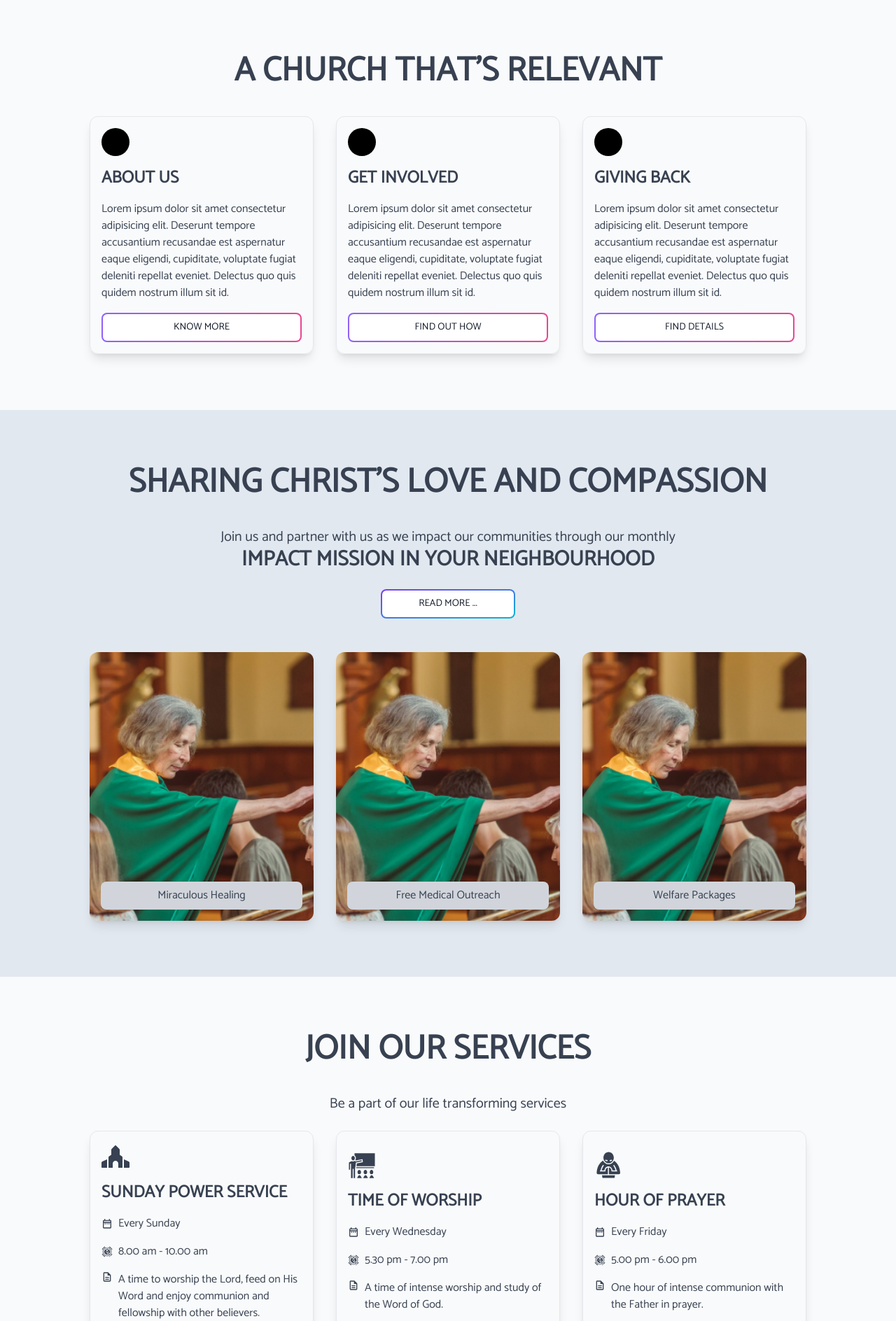
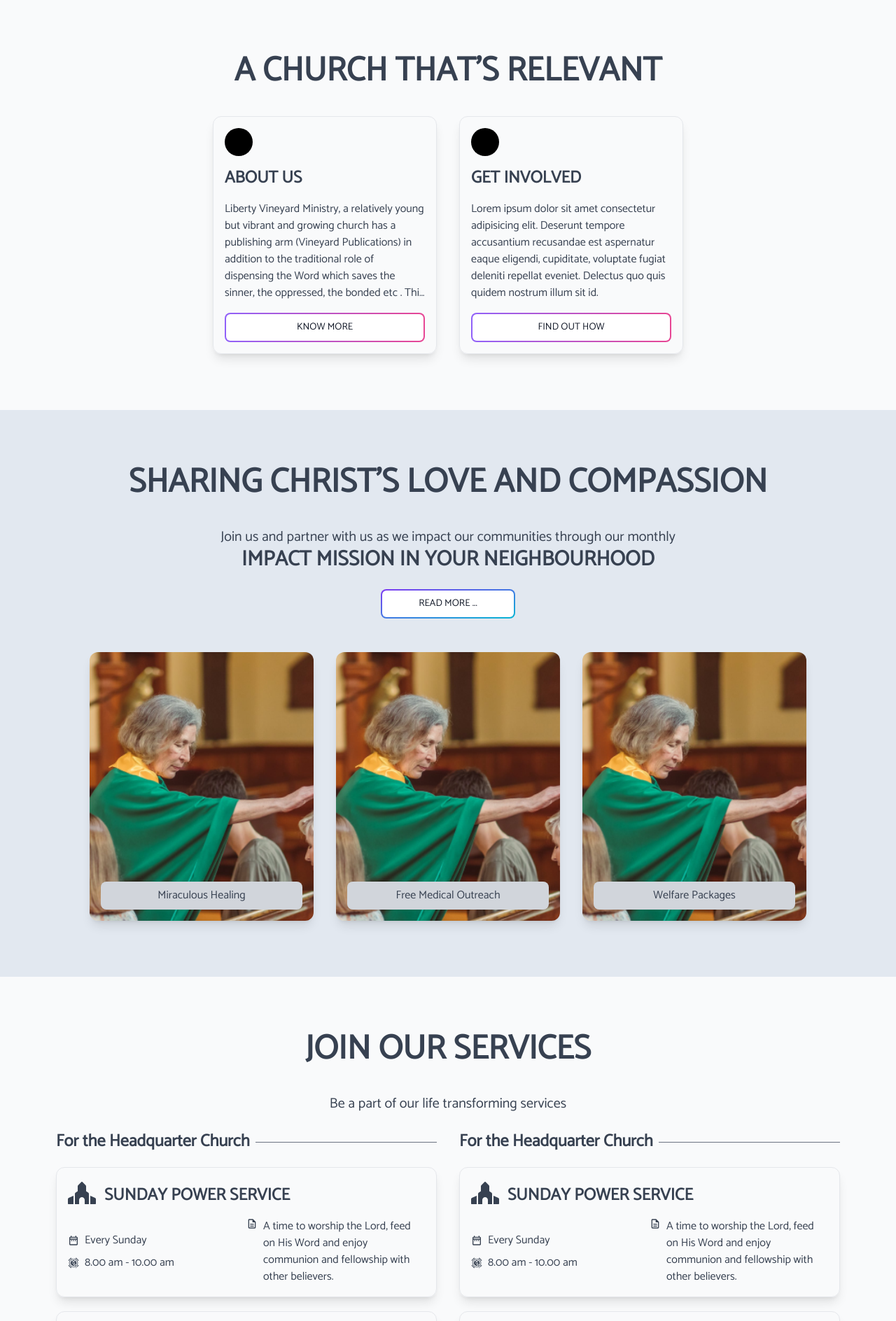
Before and after one commit to Ameneterh/liberty-vineyard, a React (Vite) app in the folder client/: page / in a window 1280 px wide. Shown: the part 912-2800 px from the top of the page at 70% size. Built offline with nearby package versions, Linux system fonts and the light colour scheme.

Commit message:
updates Nov 25 2024

```diff
--- a/client/src/pages/Announcements.jsx
+++ b/client/src/pages/Announcements.jsx
@@ -60,7 +60,7 @@ export default function Announcements() {
       <div className="max-w-6xl mx-auto flex flex-col gap-8 py-7 justify-center items-center">
         <MdOutlineConstruction className="mt-20 text-[200px]" />
         <h1 className="w-full text-center text-2xl md:text-7xl">
-          Page Under Construction
+          Write the Vision & Annual Thanksgiving
         </h1>
         {/* {posts && posts.length > 0 ? (
           <>
--- /dev/null
+++ b/client/src/pages/DonationOffering.jsx
@@ -0,0 +1,5 @@
+import React from "react";
+
+export default function DonationOffering() {
+  return <div>DonationOffering</div>;
+}
--- a/client/src/pages/Home.jsx
+++ b/client/src/pages/Home.jsx
@@ -7,8 +7,11 @@ import { FaPlaceOfWorship } from "react-icons/fa";
 import herocover from "/homehero.png";
 import ImpactMission from "../components/ImpactMission";
 import Typewriter from "typewriter-effect";
+import { useNavigate } from "react-router-dom";
 
 export default function Home() {
+  const navigate = useNavigate();
+
   return (
     <div className="flex flex-col">
       <div
@@ -50,16 +53,21 @@ export default function Home() {
             <div className="flex flex-col w-full  gap-4">
               <div className="w-10 h-10 rounded-full bg-black"></div>
               <h1 className="uppercase text-2xl font-bold">about us</h1>
-              <p className="">
-                Lorem ipsum dolor sit amet consectetur adipisicing elit.
-                Deserunt tempore accusantium recusandae est aspernatur eaque
-                eligendi, cupiditate, voluptate fugiat deleniti repellat
-                eveniet. Delectus quo quis quidem nostrum illum sit id.
+              <p className="line-clamp-6">
+                Liberty Vineyard Ministry, a relatively young but vibrant and
+                growing church has a publishing arm (Vineyard Publications) in
+                addition to the traditional role of dispensing the Word which
+                saves the sinner, the oppressed, the bonded etc . This arm of
+                the Ministry has to its credit several published books (details
+                in BOOKS/MESSAGES), a bi-monthly digest (details in VINEYARD
+                VOICE) as well as several messages on CD (details in
+                BOOKS/MESSAGES) and many more to come.
               </p>
               <Button
                 className="uppercase"
                 outline
                 gradientDuoTone="purpleToPink"
+                onClick={() => navigate("/about")}
               >
                 know more
               </Button>
@@ -88,7 +96,7 @@ export default function Home() {
           </div>
 
           {/* giving back */}
-          <div className="flex items-center justify-center w-full sm:w-80 p-4 border rounded-xl shadow-lg">
+          {/* <div className="flex items-center justify-center w-full sm:w-80 p-4 border rounded-xl shadow-lg">
             <div className="flex flex-col w-full  gap-4">
               <div className="w-10 h-10 rounded-full bg-black"></div>
               <h1 className="uppercase text-2xl font-bold">giving back</h1>
@@ -106,7 +114,7 @@ export default function Home() {
                 find details
               </Button>
             </div>
-          </div>
+          </div> */}
         </div>
       </div>
 
@@ -149,14 +157,23 @@ export default function Home() {
           Be a part of our life transforming services
         </p>
 
-        <div className="flex flex-wrap gap-8 justify-center mt-6 relative">
+        <div className="flex flex-col md:flex-row gap-8 mt-6 relative">
+          {/* for headquarter branch */}
+          <div className="flex gap-5 flex-col flex-1">
+            <h1 className="font-extrabold text-2xl flex items-center gap-2">
+              For the Headquarter Church{" "}
+              <div className="h-[1px] flex-1 bg-gray-500"></div>
+            </h1>
+
             {/* Sunday Service */}
-          <div className="flex items-center justify-center w-full sm:w-80 p-4 border rounded-xl shadow-lg">
+            <div className="flex flex-col w-full p-4 border rounded-xl shadow-lg">
               <div className="flex flex-col w-full gap-4">
+                <h1 className="uppercase text-2xl font-bold flex items-end gap-3">
                   <FaPlaceOfWorship className="w-10 h-10" />
-              <h1 className="uppercase text-2xl font-bold">
                   Sunday Power Service
                 </h1>
+                <div className="flex items-center justify-between">
+                  <div className="flex flex-col gap-2 flex-1">
                     <p className="flex items-center gap-2">
                       <MdOutlineDateRange className="h-4 w-4" />
                       Every Sunday
@@ -165,7 +182,8 @@ export default function Home() {
                       <GiClockwork className="h-4 w-4" />
                       8.00 am - 10.00 am
                     </p>
-              <p className="flex items-start gap-2 w-full">
+                  </div>
+                  <p className="flex items-start gap-2 w-full flex-1">
                     <MdOutlineDescription className="h-4 w-4" />
                     <span className="flex flex-1">
                       A time to worship the Lord, feed on His Word and enjoy
@@ -174,11 +192,17 @@ export default function Home() {
                   </p>
                 </div>
               </div>
+            </div>
+
             {/* army of the Lord */}
-          <div className="flex items-center justify-center w-full sm:w-80 p-4 border rounded-xl shadow-lg">
+            <div className="flex items-center justify-center w-full p-4 border rounded-xl shadow-lg">
               <div className="flex flex-col w-full gap-4">
+                <h1 className="uppercase text-2xl font-bold flex items-end gap-3">
                   <GiTeacher className="w-10 h-10" />
-              <h1 className="uppercase text-2xl font-bold">Time of Worship</h1>
+                  Time of Worship
+                </h1>
+                <div className="flex items-center justify-between">
+                  <div className="flex flex-col gap-2 flex-1">
                     <p className="flex items-center gap-2">
                       <MdOutlineDateRange className="h-4 w-4" />
                       Every Wednesday
@@ -187,7 +211,8 @@ export default function Home() {
                       <GiClockwork className="h-4 w-4" />
                       5.30 pm - 7.00 pm
                     </p>
-              <p className="flex items-start gap-2 w-full">
+                  </div>
+                  <p className="flex items-start gap-2 w-full flex-1">
                     <MdOutlineDescription className="h-4 w-4" />
                     <span className="flex flex-1">
                       A time of intense worship and study of the Word of God.
@@ -195,12 +220,17 @@ export default function Home() {
                   </p>
                 </div>
               </div>
+            </div>
 
             {/* hour of prayer */}
-          <div className="flex items-center justify-center w-full sm:w-80 p-4 border rounded-xl shadow-lg">
+            <div className="flex items-center justify-center w-full p-4 border rounded-xl shadow-lg">
               <div className="flex flex-col w-full gap-4">
+                <h1 className="uppercase text-2xl font-bold flex items-end gap-3">
                   <GiPrayer className="w-10 h-10" />
-              <h1 className="uppercase text-2xl font-bold">hour of prayer</h1>
+                  hour of prayer
+                </h1>
+                <div className="flex items-center justify-between">
+                  <div className="flex flex-col gap-2 flex-1">
                     <p className="flex items-center gap-2">
                       <MdOutlineDateRange className="h-4 w-4" />
                       Every Friday
@@ -209,7 +239,8 @@ export default function Home() {
                       <GiClockwork className="h-4 w-4" />
                       5.00 pm - 6.00 pm
                     </p>
-              <p className="flex items-start gap-2 w-full">
+                  </div>
+                  <p className="flex items-start gap-2 w-full flex-1">
                     <MdOutlineDescription className="h-4 w-4" />
                     <span className="flex flex-1">
                       One hour of intense communion with the Father in prayer.
@@ -219,6 +250,101 @@ export default function Home() {
               </div>
             </div>
           </div>
+
+          {/* for agyeita branch */}
+          <div className="flex gap-5 flex-col flex-1">
+            <h1 className="font-extrabold text-2xl flex items-center gap-2">
+              For the Headquarter Church{" "}
+              <div className="h-[1px] flex-1 bg-gray-500"></div>
+            </h1>
+
+            {/* Sunday Service */}
+            <div className="flex flex-col w-full p-4 border rounded-xl shadow-lg">
+              <div className="flex flex-col w-full gap-4">
+                <h1 className="uppercase text-2xl font-bold flex items-end gap-3">
+                  <FaPlaceOfWorship className="w-10 h-10" />
+                  Sunday Power Service
+                </h1>
+                <div className="flex items-center justify-between">
+                  <div className="flex flex-col gap-2 flex-1">
+                    <p className="flex items-center gap-2">
+                      <MdOutlineDateRange className="h-4 w-4" />
+                      Every Sunday
+                    </p>
+                    <p className="flex items-center gap-2">
+                      <GiClockwork className="h-4 w-4" />
+                      8.00 am - 10.00 am
+                    </p>
+                  </div>
+                  <p className="flex items-start gap-2 w-full flex-1">
+                    <MdOutlineDescription className="h-4 w-4" />
+                    <span className="flex flex-1">
+                      A time to worship the Lord, feed on His Word and enjoy
+                      communion and fellowship with other believers.
+                    </span>
+                  </p>
+                </div>
+              </div>
+            </div>
+
+            {/* hour of prayer */}
+            <div className="flex items-center justify-center w-full p-4 border rounded-xl shadow-lg">
+              <div className="flex flex-col w-full gap-4">
+                <h1 className="uppercase text-2xl font-bold flex items-end gap-3">
+                  <GiPrayer className="w-10 h-10" />
+                  hour of prayer
+                </h1>
+                <div className="flex items-center justify-between">
+                  <div className="flex flex-col gap-2 flex-1">
+                    <p className="flex items-center gap-2">
+                      <MdOutlineDateRange className="h-4 w-4" />
+                      Every Tuesday
+                    </p>
+                    <p className="flex items-center gap-2">
+                      <GiClockwork className="h-4 w-4" />
+                      5.00 pm - 6.00 pm
+                    </p>
+                  </div>
+                  <p className="flex items-start gap-2 w-full flex-1">
+                    <MdOutlineDescription className="h-4 w-4" />
+                    <span className="flex flex-1">
+                      One hour of intense communion with the Father in prayer.
+                    </span>
+                  </p>
+                </div>
+              </div>
+            </div>
+
+            {/* army of the Lord */}
+            <div className="flex items-center justify-center w-full p-4 border rounded-xl shadow-lg">
+              <div className="flex flex-col w-full gap-4">
+                <h1 className="uppercase text-2xl font-bold flex items-end gap-3">
+                  <GiTeacher className="w-10 h-10" />
+                  Time of Worship
+                </h1>
+                <div className="flex items-center justify-between">
+                  <div className="flex flex-col gap-2 flex-1">
+                    <p className="flex items-center gap-2">
+                      <MdOutlineDateRange className="h-4 w-4" />
+                      Every Thursday
+                    </p>
+                    <p className="flex items-center gap-2">
+                      <GiClockwork className="h-4 w-4" />
+                      5.30 pm - 7.00 pm
+                    </p>
+                  </div>
+                  <p className="flex items-start gap-2 w-full flex-1">
+                    <MdOutlineDescription className="h-4 w-4" />
+                    <span className="flex flex-1">
+                      A time of intense worship and study of the Word of God.
+                    </span>
+                  </p>
+                </div>
+              </div>
+            </div>
+          </div>
+        </div>
+      </div>
     </div>
   );
 }
```
Also changed, not shown: client/src/components/FooterCom.jsx (+46 -7 lines), client/src/components/HeaderComponent.jsx (+5 -2 lines), client/src/pages/AboutUs.jsx (+4 -4 lines). Lines whose indentation alone changed are shown as unchanged.
